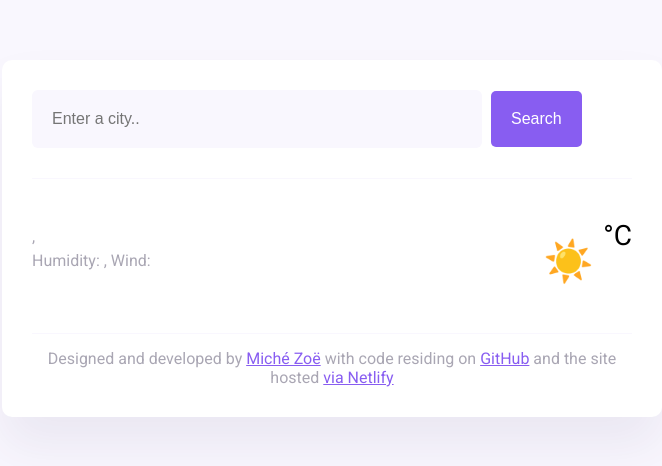
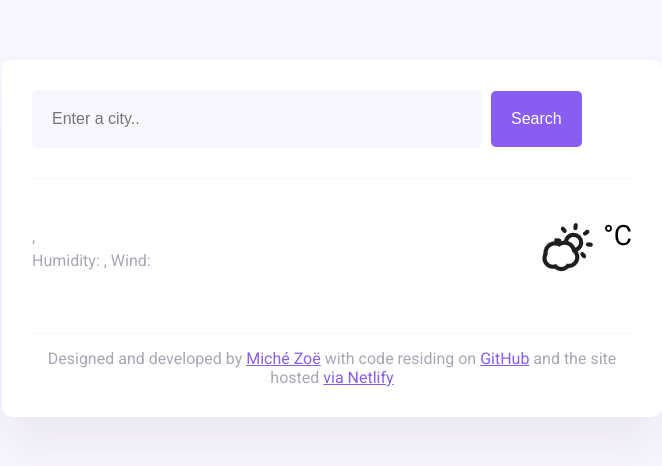
Before and after one commit to MZW184/myshecodesapp, a plain HTML site: page index.html in a window 1280 px wide. Shown: the whole page, without its empty margins (308-970 px from the left). Drawn offline with nearby package versions, Linux system fonts and the light colour scheme; no server answers.

Commit message:
updated weather functions

```diff
--- a/index.html
+++ b/index.html
@@ -37,7 +37,9 @@
             </p>
           </div>
           <div class="current-temperature">
-            <span class="current-temperature-icon">☀️</span
+            <span class="current-temperature-icon">
+
+                <img src="images/weather.png" alt="img" id="image"></span
             ><span class="current-temperature-value" id="current-temperature"
               ></span
             ><span class="current-temperature-unit">°C</span>
--- a/src/script.js
+++ b/src/script.js
@@ -17,6 +17,9 @@ function refreshWeather(response) {
   let time = document.querySelector("#time");
   let date = new Date(response.data.daily[0].time * 1000);
   time.innerHTML = formatDate(new Date());
+
+  let image = document.querySelector("#image");
+  image.src = response.data.daily[0].condition.icon_url;
 }
 
 function formatDate(date) {
```
Also changed, not shown: images/weather.png (added).
